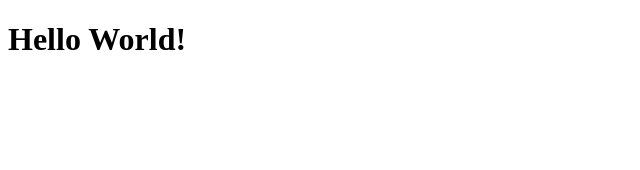
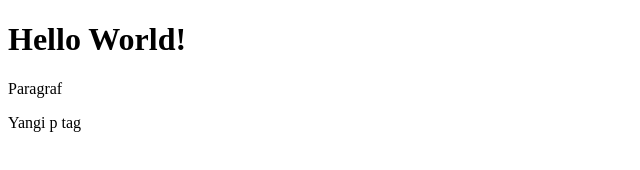
Before and after one commit to shonazarov/github-tutorial, a plain HTML site: page index.html in a window 1280 px wide. Shown: the whole page, without its empty margins (0-640 px from the left). Drawn offline with Linux system fonts and the light colour scheme.

Commit message:
add p tag

```diff
--- a/index.html
+++ b/index.html
@@ -8,5 +8,7 @@
 </head>
 <body>
     <h1>Hello World!</h1>
+    <p>Paragraf</p>
+    <p>Yangi p tag </p>
 </body>
 </html>
```
